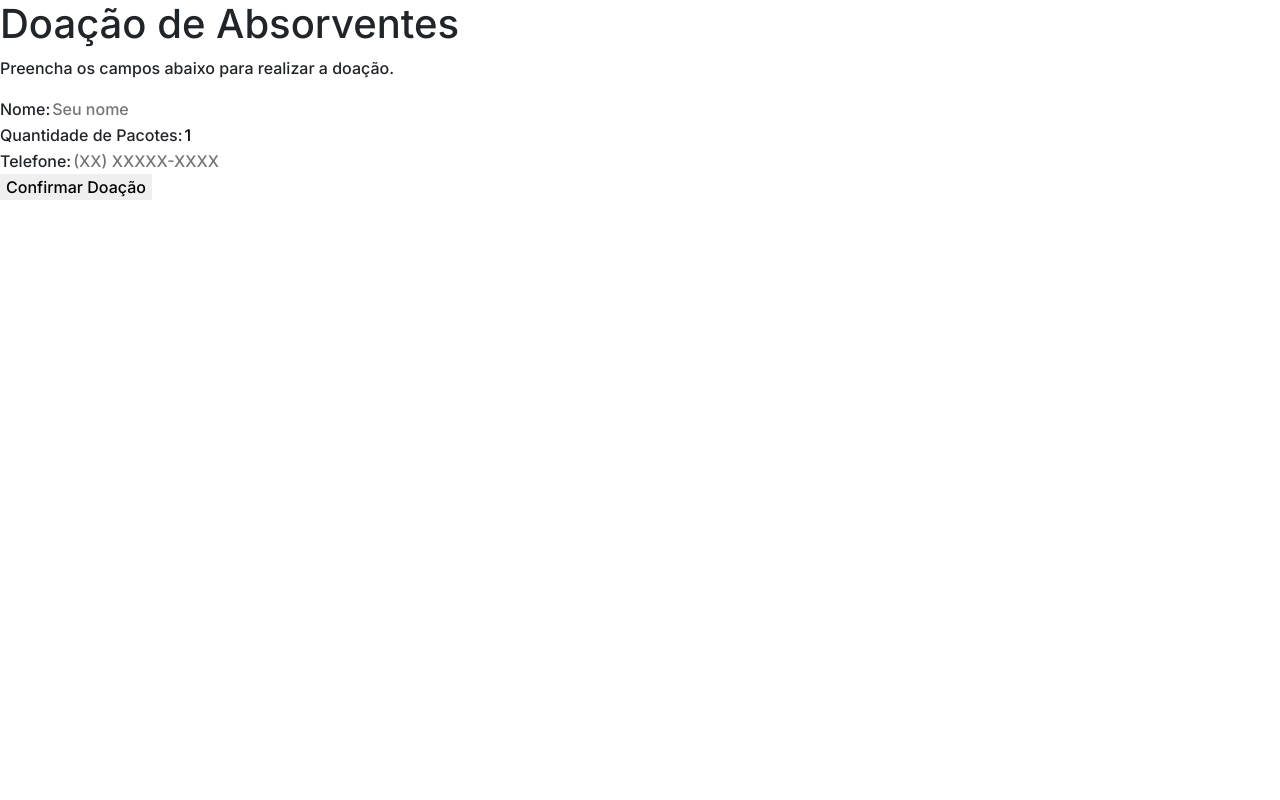
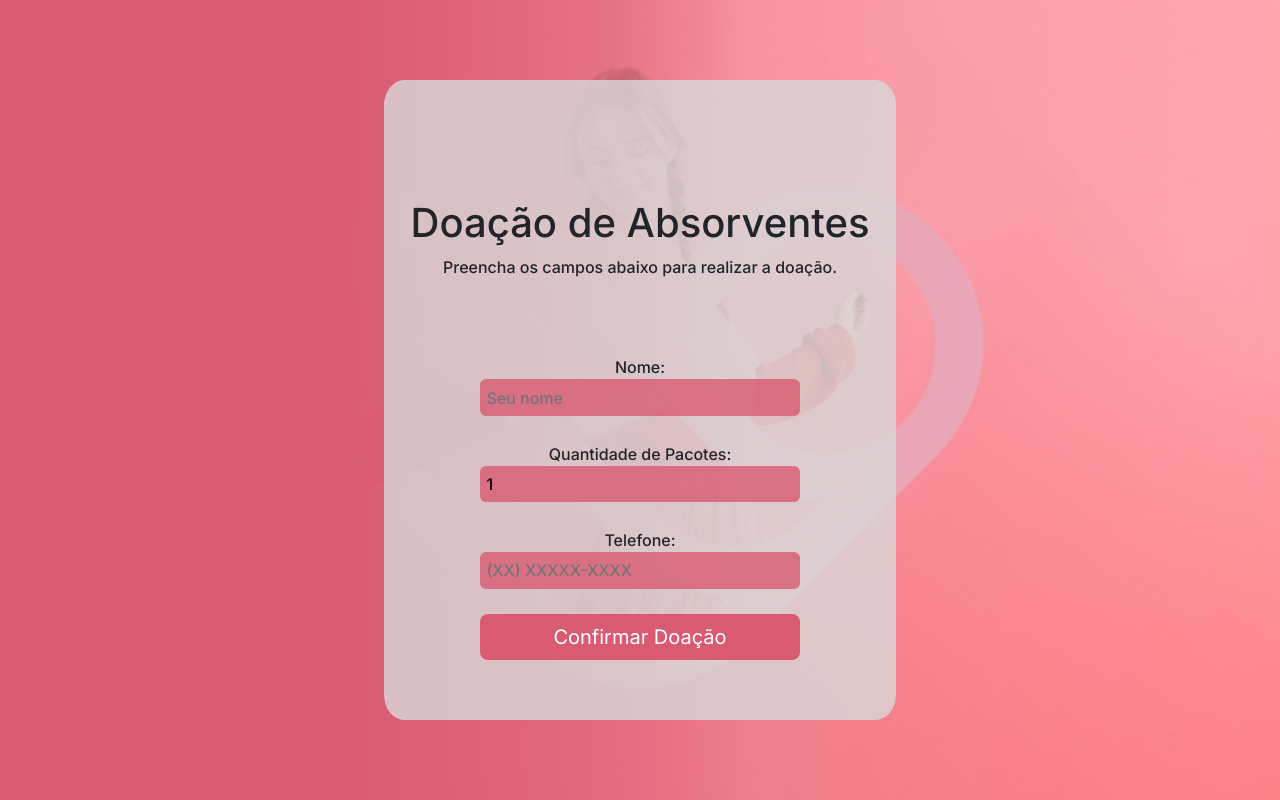
Before and after one commit to duduvf11/Certificadora-Identitaria, a React (Vite) app in the folder frontend/certficadora-identitaria/: page /donate-absorvents in a window 1280 px wide. Built offline with nearby package versions, Linux system fonts and the light colour scheme.

Commit message:
estilização das rotas de doação feitas

```diff
--- a/frontend/certficadora-identitaria/src/App.css
+++ b/frontend/certficadora-identitaria/src/App.css
@@ -6,3 +6,13 @@
   font-family: Inter;
   font-weight: 500;
 }
+
+.background{
+  display: flex;
+  align-items: center;
+  width: 100vw; /* 100% da largura da viewport */
+  height: 100vh; /* 100% da altura da viewport */
+  background: linear-gradient(270deg, rgba(217, 217, 217, 0) 1.15%, rgba(242, 145, 163, 0.5) 41.51%, rgba(225, 109, 130, 0.837539) 52.59%, #D95B72 73.54%), url("../src/assets/LogoBonsFluidos.png");
+  background-size: cover;
+  background-position: center;
+}
--- a/frontend/certficadora-identitaria/src/components/donateAbsorvents/DonateAbsorvents.jsx
+++ b/frontend/certficadora-identitaria/src/components/donateAbsorvents/DonateAbsorvents.jsx
@@ -1,4 +1,7 @@
-import React, { useState } from 'react';
+import { useState } from 'react';
+import "./donateAbsorvent.css";
+
+import Button from 'react-bootstrap/esm/Button';
 
 const DonateAbsorvents = () => {
   const [name, setName] = useState('');
@@ -13,11 +16,13 @@ const DonateAbsorvents = () => {
   };
 
   return (
-    <div className="donate-absorvents-container">
+    <div className='background'>
+      <div className="donate_absorvents_container">
+        <div></div>
         <h1>Doação de Absorventes</h1>
         <p>Preencha os campos abaixo para realizar a doação.</p>
 
-      <form onSubmit={handleSubmit}>
+        <form className='donate_absorvents_form' onSubmit={handleSubmit}>
           <div>
             <label htmlFor="name">Nome:</label>
             <input
@@ -54,8 +59,11 @@ const DonateAbsorvents = () => {
               />
           </div>
 
-        <button type="submit">Confirmar Doação</button>
+          <Button className="donation_button" variant="secondary" size="lg" type="submit">
+              Confirmar Doação
+          </Button>
         </form>
+      </div>
     </div>
   );
 };
--- a/frontend/certficadora-identitaria/src/components/donateAbsorvents/donateAbsorvent.css
+++ b/frontend/certficadora-identitaria/src/components/donateAbsorvents/donateAbsorvent.css
@@ -0,0 +1,27 @@
+.donate_absorvents_container{
+    display: flex;
+    flex-direction: column;
+    align-items: center;
+    justify-content: center;
+    background-color: rgba(217, 217, 217, 0.8);
+    border-radius: 4%;
+    width: 40vw; /* 100% da largura da viewport */
+    height: 80vh; /* 100% da altura da viewport */
+}
+
+.donate_absorvents_container Button{
+    margin: 0%;
+}
+
+.donate_absorvents_form div{
+    display: flex;
+    flex-direction: column;
+    justify-content: center;
+    margin: 0% 0% 8% 0%;
+}
+
+.donate_absorvents_form input{
+    background-color: rgba(217, 91, 114, 0.8);
+    padding: 2%;
+    border-radius: 6px;
+}
--- a/frontend/certficadora-identitaria/src/components/donateMoney/DonateMoney.jsx
+++ b/frontend/certficadora-identitaria/src/components/donateMoney/DonateMoney.jsx
@@ -1,4 +1,7 @@
-import React, { useState } from 'react';
+import  { useState } from 'react';
+import "./donateMoney.css";
+
+import Button from 'react-bootstrap/esm/Button';
 
 const DonateMoney = () => {
   const [name, setName] = useState('');
@@ -18,11 +21,13 @@ const DonateMoney = () => {
   };
 
   return (
-    <div className="donate-money-container">
+    <div className="background">
+      <div className="donate_money_container">
+        <div></div>
         <h1>Doação de Dinheiro</h1>
         <p>Preencha os campos abaixo para realizar a doação.</p>
 
-      <form onSubmit={handleSubmit}>
+        <form className='donate_money_form' onSubmit={handleSubmit}>
           <div>
             <label htmlFor="name">Nome:</label>
             <input
@@ -70,8 +75,11 @@ const DonateMoney = () => {
               />
           </div>
 
-        <button type="submit">Confirmar Doação</button>
+          <Button className="donation_button" variant="secondary" size="lg" type="submit">
+              Confirmar Doação
+          </Button>
         </form>
+      </div>
   </div>
   );
 };
--- a/frontend/certficadora-identitaria/src/components/donateMoney/donateMoney.css
+++ b/frontend/certficadora-identitaria/src/components/donateMoney/donateMoney.css
@@ -0,0 +1,27 @@
+.donate_money_container{
+    display: flex;
+    flex-direction: column;
+    align-items: center;
+    justify-content: center;
+    background-color: rgba(217, 217, 217, 0.8);
+    border-radius: 4%;
+    width: 40vw; /* 100% da largura da viewport */
+    height: 90vh; /* 100% da altura da viewport */
+}
+
+.donate_money_container Button{
+    margin: 5%;
+}
+
+.donate_money_form div{
+    display: flex;
+    flex-direction: column;
+    justify-content: center;
+    margin: 5%;
+}
+
+.donate_money_form input{
+    background-color: rgba(217, 91, 114, 0.8);
+    padding: 2%;
+    border-radius: 6px;
+}
--- a/frontend/certficadora-identitaria/src/components/donation/Donation.jsx
+++ b/frontend/certficadora-identitaria/src/components/donation/Donation.jsx
@@ -1,26 +1,28 @@
-import React from 'react';
+import {} from 'react';
 import "./donation.css";
 import Button from 'react-bootstrap/Button';
 import { Link } from 'react-router-dom';
 
 const Donation = () => {
   return (
-    <div className="donation-container">
-
-      <div className="donation-buttons">
+    <div className="background">
+      <div className="donation_container">
+        <h1>Qual o tipo de doação que deseja fazer?</h1>
+        <div className="donation_buttons">
           {/* Botão para doação em dinheiro */}
           <Link to="/donate-money">
-          <Button className="home_button" variant="secondary" size="lg">
-            DOAR DINHEIRO
+            <Button className="donation_button" variant="secondary" size="lg">
+              Dinheiro
             </Button>
           </Link>
 
           {/* Botão para doação de absorventes */}
           <Link to="/donate-absorvents">
-          <Button className="home_button" variant="secondary" size="lg">
-            DOAR ABSORVENTES
+            <Button className="donation_button" variant="secondary" size="lg">
+              Absorventes
             </Button>
           </Link>
+        </div>
       </div>
     </div>
   );
--- a/frontend/certficadora-identitaria/src/components/donation/donation.css
+++ b/frontend/certficadora-identitaria/src/components/donation/donation.css
@@ -0,0 +1,29 @@
+.donation_container{
+    display: flex;
+    flex-direction: column;
+    align-items: center;
+    justify-content: center;
+    background-color: rgba(217, 217, 217, 0.8);
+    border-radius: 4%;
+    width: 60vw; /* 100% da largura da viewport */
+    height: 80vh; /* 100% da altura da viewport */
+
+}
+
+.donation_buttons{
+    display: flex;
+    flex-direction: column;
+    align-items: stretch;
+    width: 20%;
+    margin: 2%;
+
+}
+
+.donation_button{
+    background-color: #D95B72;
+    color: #FFFFFF;
+    border: none;
+    margin: 2%;
+    width: 20rem;
+    align-items: center;
+}
--- a/frontend/certficadora-identitaria/src/components/home/home.css
+++ b/frontend/certficadora-identitaria/src/components/home/home.css
@@ -32,6 +32,7 @@
     border: none;
     margin: 2%;
     height: 30%;
+    width: 100%;
     box-shadow: 0px 4px 20px 0px #00000040;
 
     font-size: 36px;
```
Also changed, not shown: frontend/certficadora-identitaria/src/assets/LogoBonsFluidos.png (added). Lines whose indentation alone changed are shown as unchanged.
